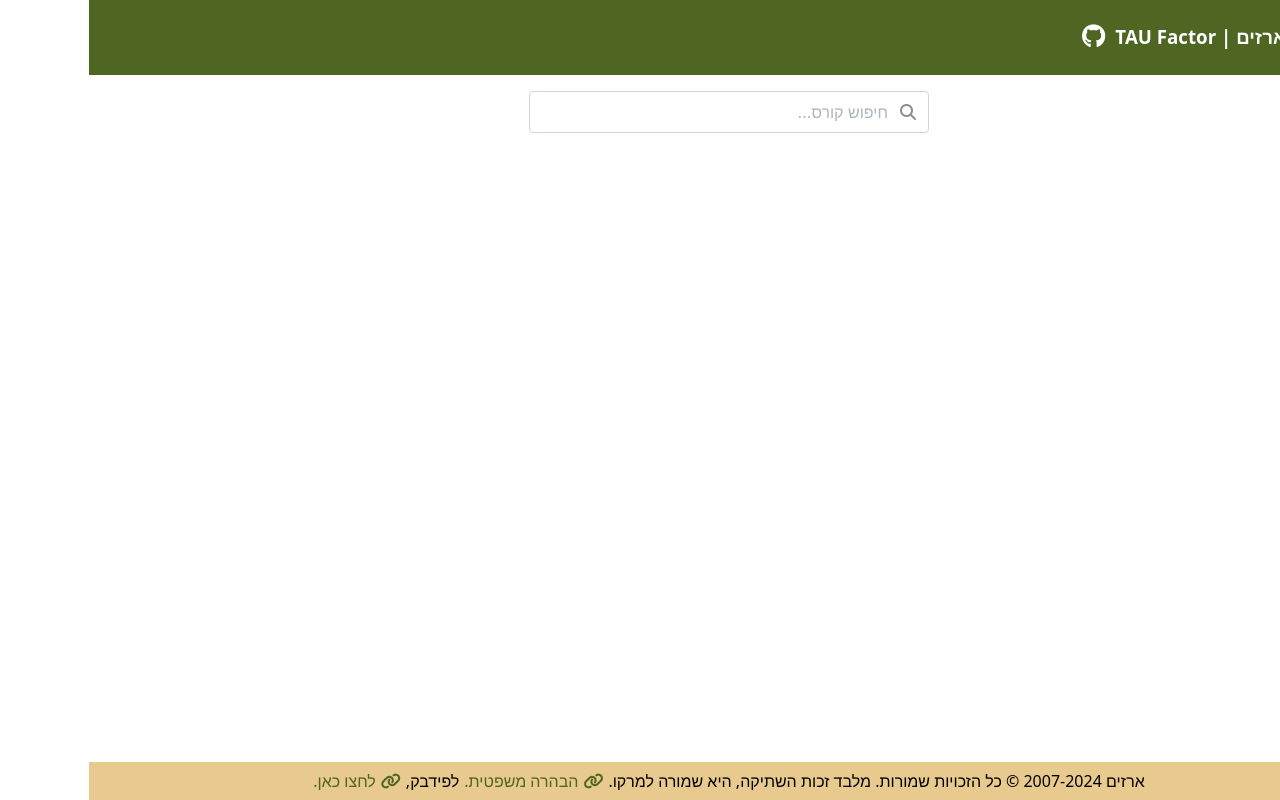
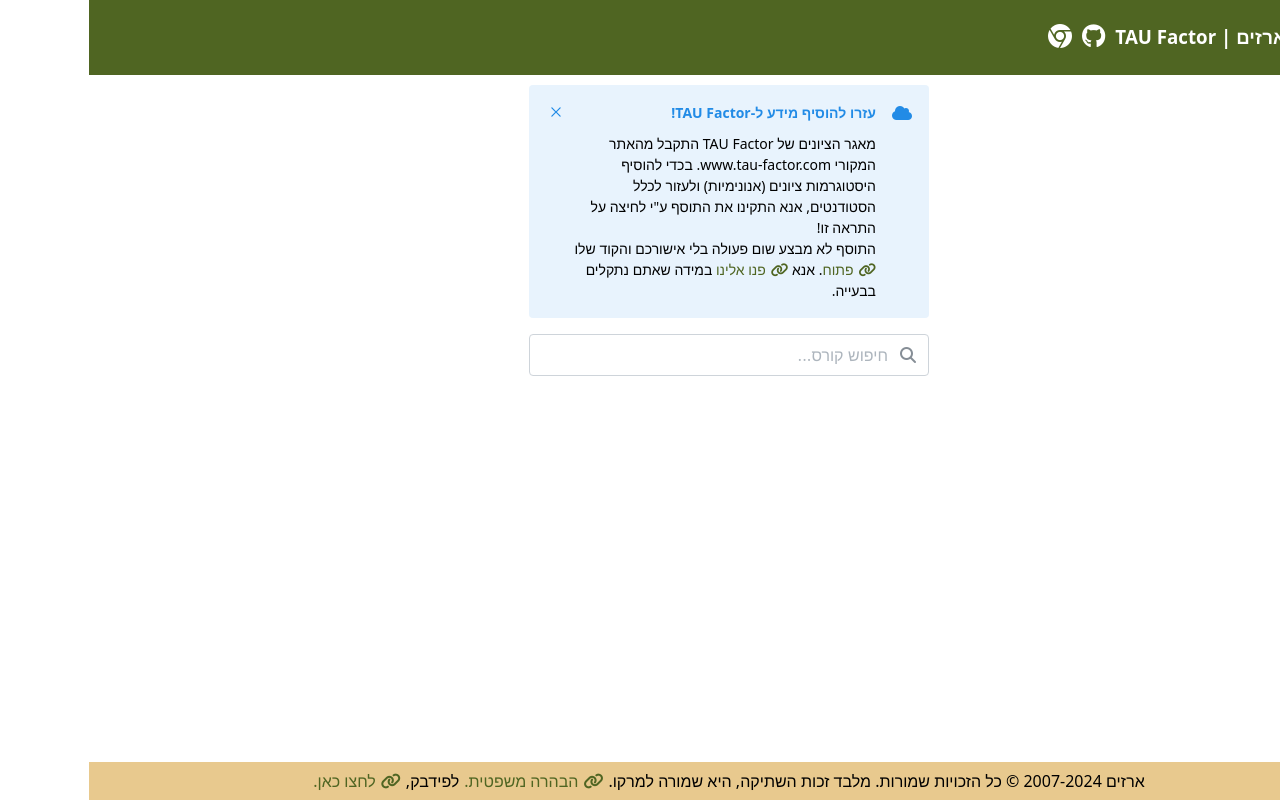
Before and after one commit to arazimproject/tau-refactor, a React (Vite) app: page / in a window 1280 px wide. Built offline with nearby package versions, Linux system fonts and the light colour scheme; no server answers; grey boxes are pictures that could not be loaded; what color-hash would draw is missing.

Commit message:
added alert and chrome web store link

```diff
--- a/src/App.tsx
+++ b/src/App.tsx
@@ -3,6 +3,7 @@
 import "@mantine/charts/styles.css"
 
 import {
+  Alert,
   Autocomplete,
   DirectionProvider,
   Loader,
@@ -10,7 +11,7 @@
 } from "@mantine/core"
 import Footer from "./Footer"
 import Header from "./Header"
-import { useColorScheme } from "@mantine/hooks"
+import { useColorScheme, useLocalStorage } from "@mantine/hooks"
 import { useState } from "react"
 import { useQueryParam, useURLValue } from "./hooks"
 import ColorHash from "color-hash"
@@ -29,6 +30,10 @@
   const [gradeInfo, loadingGradeInfo] = useURLValue<any>(
     "https://arazim-project.com/courses/grades.json"
   )
+  const [alertOpen, setAlertOpen] = useLocalStorage({
+    key: "Is Alert Open",
+    defaultValue: true,
+  })
 
   return (
     <DirectionProvider>
@@ -52,6 +57,42 @@
               overflow: "auto",
             }}
           >
+            {alertOpen && (
+              <Alert
+                color="blue"
+                variant="light"
+                w="100%"
+                maw={400}
+                mt="xs"
+                title="עזרו להוסיף מידע ל-TAU Factor!"
+                icon={<i className="fa-solid fa-cloud" />}
+                withCloseButton
+                onClose={() => setAlertOpen(false)}
+              >
+                <p>
+                  מאגר הציונים של TAU Factor התקבל מהאתר המקורי
+                  www.tau-factor.com. בכדי להוסיף היסטוגרמות ציונים (אנונימיות)
+                  ולעזור לכלל הסטודנטים, אנא התקינו את התוסף ע"י לחיצה על התראה
+                  זו!
+                </p>
+
+                <p>
+                  התוסף לא מבצע שום פעולה בלי אישורכם והקוד שלו{" "}
+                  <a
+                    className="link handle text-accent"
+                    href="https://github.com/arazimproject/tau-factor-extension"
+                    target="_blank"
+                  >
+                    פתוח
+                  </a>
+                  . אנא{" "}
+                  <a className="link handle text-accent" href="/contact-us">
+                    פנו אלינו
+                  </a>{" "}
+                  במידה שאתם נתקלים בבעייה.
+                </p>
+              </Alert>
+            )}
             <Autocomplete
               size="md"
               w="100%"
--- a/src/Header.tsx
+++ b/src/Header.tsx
@@ -35,6 +35,16 @@
           style={{ marginInlineStart: 10, fontSize: 24, color: "white" }}
         />
       </a>
+      <a
+        href="https://chromewebstore.google.com/detail/tau-factor/ocnjdmhgcphlaeaoneikpobbjlkdpiib"
+        className="link show-wide"
+        target="_blank"
+      >
+        <i
+          className="fa-brands fa-chrome"
+          style={{ marginInlineStart: 10, fontSize: 24, color: "white" }}
+        />
+      </a>
     </div>
   )
 }
```
